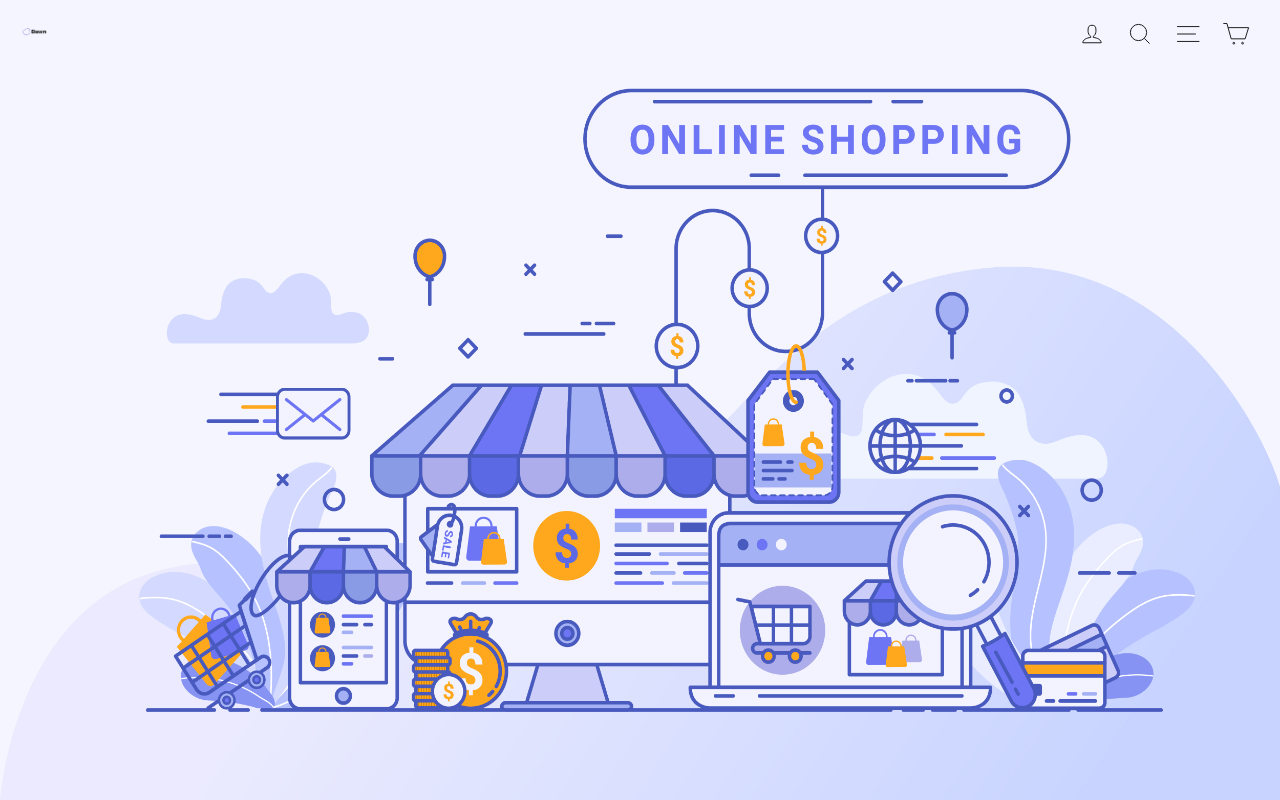
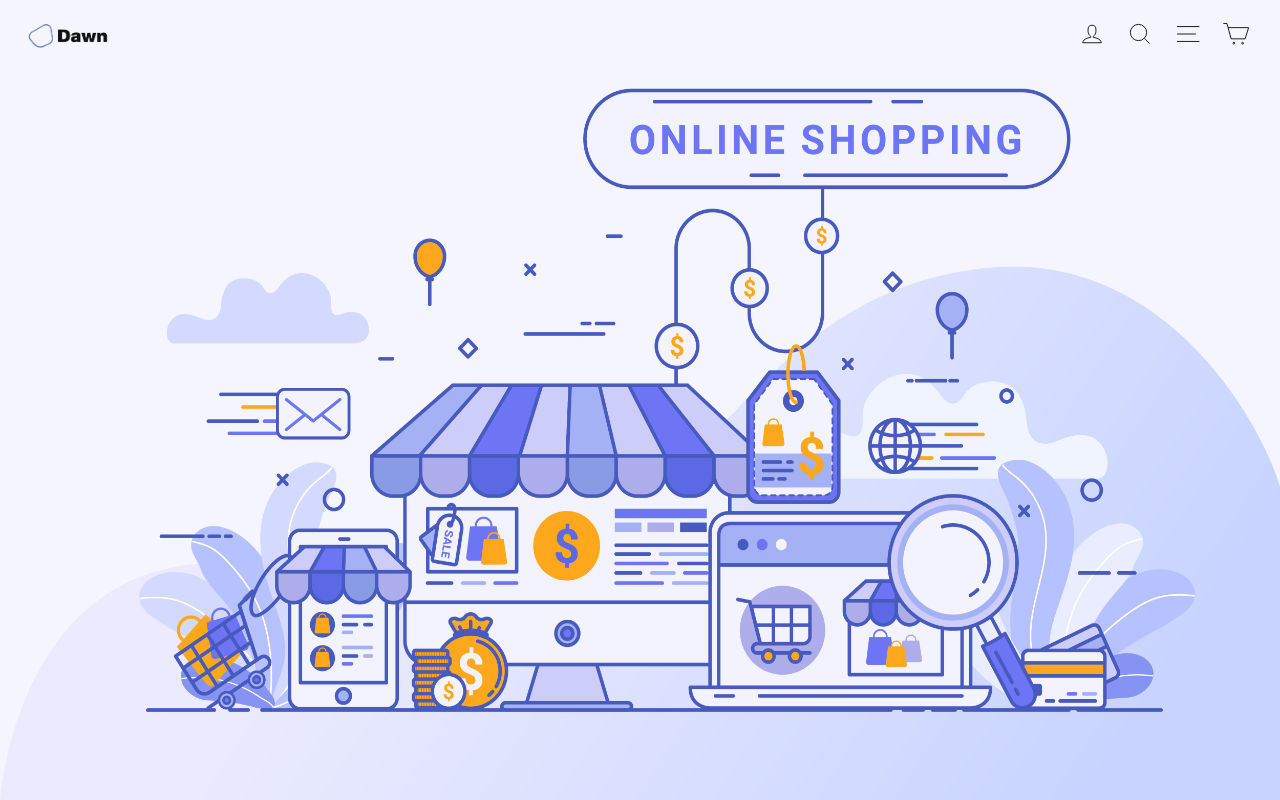
Before and after one commit to christianparanas/tindahan-frontend, a Next.js app: page / in a window 1280 px wide. Shown: the top 800 px of the page. Built offline with nearby package versions, Linux system fonts and the light colour scheme.

Commit message:
Update Nav.scss

```diff
--- a/styles/Nav.scss
+++ b/styles/Nav.scss
@@ -9,7 +9,7 @@
 
   img {
     cursor: pointer;
-    Width: 30px;
+    Width: 100px;
   }
 }
 
```
